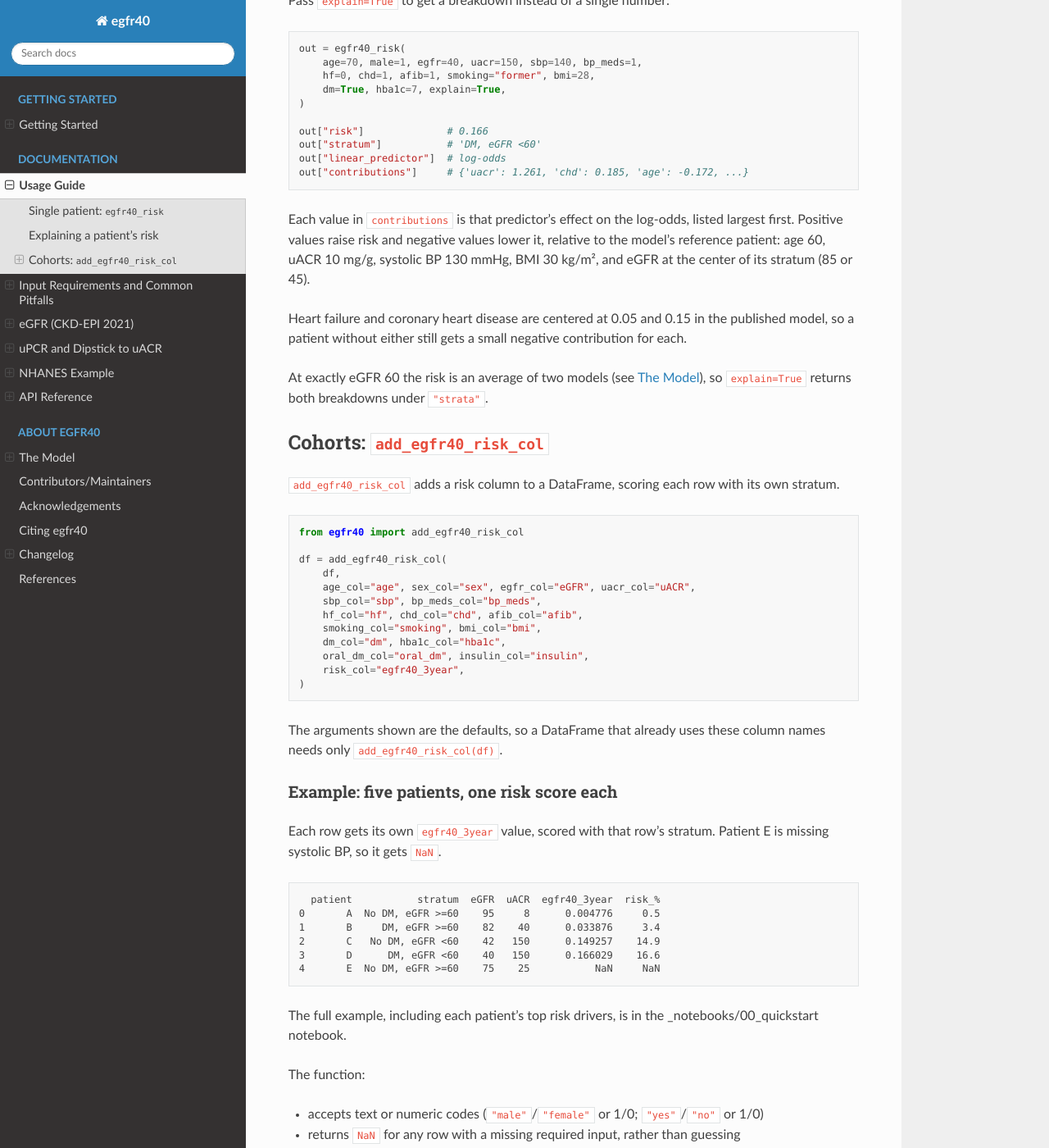
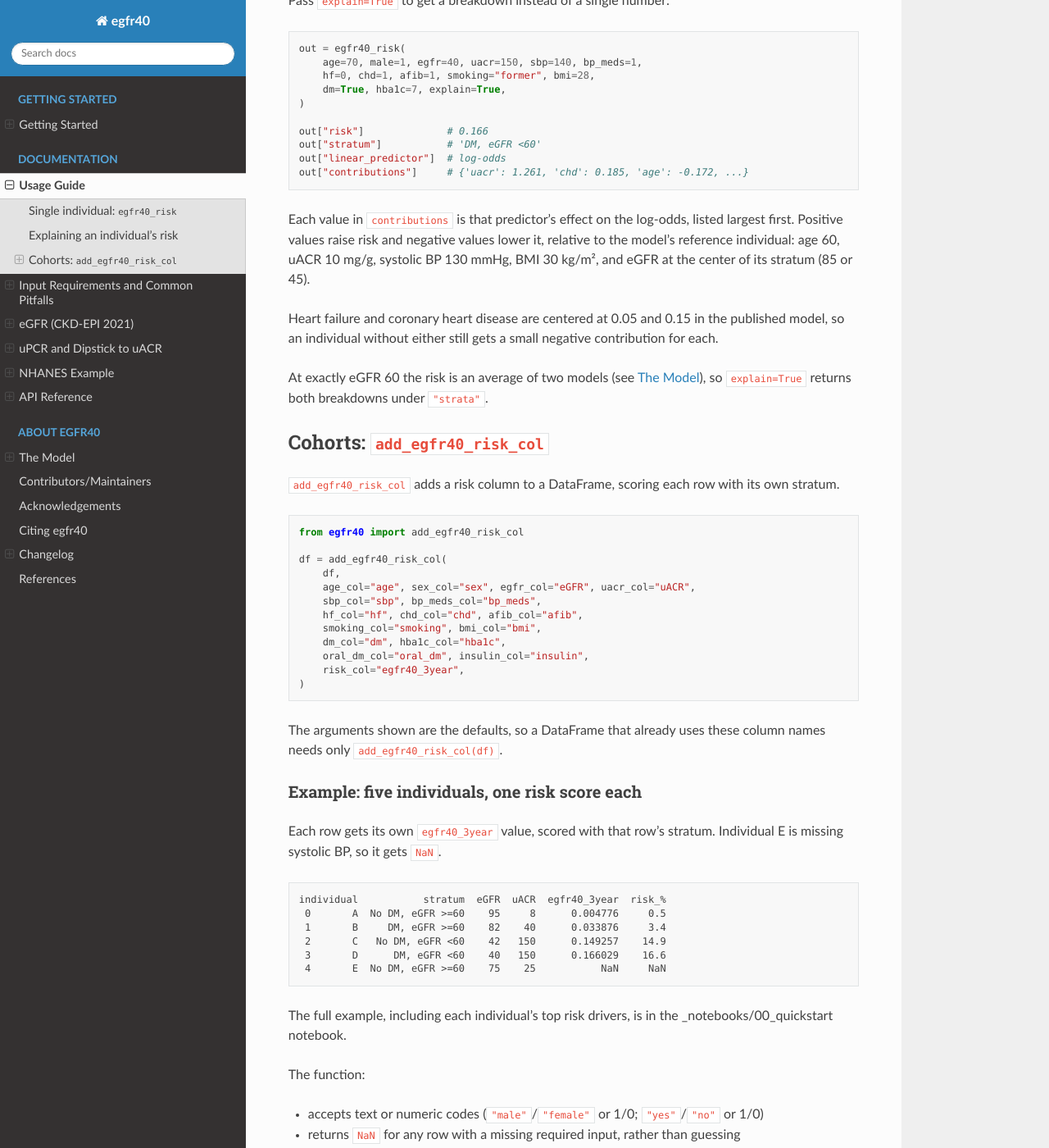
Before and after one commit to lshpaner/egfr40, a Sphinx documentation site: the page built from docs/usage_guide.rst, in a window 1280 px wide and 1400 px high, scrolled down 678 px. Shown: the whole window at 82% size. Built offline with Sphinx 7.4.7 and the Read the Docs theme 3.1.0, drawn with Linux system fonts in a browser that asks for light colours; pages that are not in the unit, such as notebooks, are missing from menus; some of the changed text lies outside the part shown.

Commit message:
Docs: say individual instead of patient

```diff
--- a/docs/changelog.rst
+++ b/docs/changelog.rst
@@ -8,6 +8,7 @@ Version 0.0.1a3 (2026-11-21)
   which models are verified against the online calculator (the diabetes
   models); every coefficient matches the paper's published odds ratios.
 - Regression tests for the two models without diabetes.
+- README, docstrings and docs say "individual" rather than "patient".
 
 Version 0.0.1a2 (2026-11-18)
 ----------------------------
--- a/docs/conversions.rst
+++ b/docs/conversions.rst
@@ -41,7 +41,7 @@ returns ``NaN``.
    et al. (2022) converted uPCR with the unadjusted equation when developing
    the model. The `kfre <https://lshpaner.github.io/kfre>`_ library uses the
    adjusted equation, so the same uPCR can give uACR values that differ by
-   up to about 20% between the two libraries, depending on the patient.
+   up to about 20% between the two libraries, depending on the individual.
 
 Dipstick to uACR
 ----------------
--- a/docs/getting_started.rst
+++ b/docs/getting_started.rst
@@ -1,8 +1,8 @@
 Getting Started
 ===============
 
-Score one patient
------------------
+Score one individual
+--------------------
 
 .. code-block:: python
 
@@ -15,7 +15,7 @@ Score one patient
    )
    # 0.166  -> a 16.6% 3-year risk
 
-This patient has diabetes and an eGFR below 60, so the function uses the
+This individual has diabetes and an eGFR below 60, so the function uses the
 "diabetes, eGFR <60" model. The result matches the online CKD-PC calculator (16.6%).
 
 Score a cohort
--- a/docs/index.rst
+++ b/docs/index.rst
@@ -14,12 +14,12 @@ published in the paper, and the risks match the
 `ckdpcrisk.org/gfrdecline40 <https://ckdpcrisk.org/gfrdecline40/>`_ calculator
 in the diabetes models.
 
-The library scores single patients or entire cohorts, explains each patient's
+The library scores single individuals or entire cohorts, explains each individual's
 risk term by term, and includes helpers for CKD-EPI 2021 eGFR and for
 converting urine protein-to-creatinine ratio (uPCR) or dipstick protein to
 urine albumin-to-creatinine ratio (uACR).
 
-For one patient at a time without writing code, there is also a
+For one individual at a time without writing code, there is also a
 `web calculator <https://flask.leonshpaner.com/egfr40_calc/>`_ built on the
 library.
 
--- a/docs/usage_guide.rst
+++ b/docs/usage_guide.rst
@@ -1,10 +1,10 @@
 Usage Guide
 ===========
 
-Single patient: ``egfr40_risk``
--------------------------------
+Single individual: ``egfr40_risk``
+----------------------------------
 
-``egfr40_risk`` returns the 3-year probability (0 to 1) for one patient.
+``egfr40_risk`` returns the 3-year probability (0 to 1) for one individual.
 
 .. code-block:: python
 
@@ -17,11 +17,11 @@ Single patient: ``egfr40_risk``
    )
 
 ``dm`` is required and has no default. It selects the diabetes or
-no-diabetes model, and leaving it implicit made it too easy to score a
-diabetic patient with the wrong model. When ``dm=True``, ``hba1c`` is required.
+no-diabetes model, and leaving it implicit made it too easy to score an
+individual with diabetes using the wrong model. When ``dm=True``, ``hba1c`` is required.
 
-Explaining a patient's risk
----------------------------
+Explaining an individual's risk
+-------------------------------
 
 Pass ``explain=True`` to get a breakdown instead of a single number:
 
@@ -40,11 +40,11 @@ Pass ``explain=True`` to get a breakdown instead of a single number:
 
 Each value in ``contributions`` is that predictor's effect on the log-odds,
 listed largest first. Positive values raise risk and negative values lower it,
-relative to the model's reference patient: age 60, uACR 10 mg/g, systolic BP
+relative to the model's reference individual: age 60, uACR 10 mg/g, systolic BP
 130 mmHg, BMI 30 kg/m², and eGFR at the center of its stratum (85 or 45).
 
 Heart failure and coronary heart disease are centered at 0.05 and 0.15 in the
-published model, so a patient without either still gets a small negative
+published model, so an individual without either still gets a small negative
 contribution for each.
 
 At exactly eGFR 60 the risk is an average of two models (see :doc:`model`), so
@@ -74,22 +74,22 @@ with its own stratum.
 The arguments shown are the defaults, so a DataFrame that already uses these
 column names needs only ``add_egfr40_risk_col(df)``.
 
-Example: five patients, one risk score each
-~~~~~~~~~~~~~~~~~~~~~~~~~~~~~~~~~~~~~~~~~~~
+Example: five individuals, one risk score each
+~~~~~~~~~~~~~~~~~~~~~~~~~~~~~~~~~~~~~~~~~~~~~~
 
 Each row gets its own ``egfr40_3year`` value, scored with that row's stratum.
-Patient E is missing systolic BP, so it gets ``NaN``.
+Individual E is missing systolic BP, so it gets ``NaN``.
 
 .. code-block:: text
 
-     patient           stratum  eGFR  uACR  egfr40_3year  risk_%
+  individual           stratum  eGFR  uACR  egfr40_3year  risk_%
    0       A  No DM, eGFR >=60    95     8      0.004776     0.5
    1       B     DM, eGFR >=60    82    40      0.033876     3.4
    2       C   No DM, eGFR <60    42   150      0.149257    14.9
    3       D      DM, eGFR <60    40   150      0.166029    16.6
    4       E  No DM, eGFR >=60    75    25           NaN     NaN
 
-The full example, including each patient's top risk drivers, is in the
+The full example, including each individual's top risk drivers, is in the
 :doc:`_notebooks/00_quickstart` notebook.
 
 The function:
```
